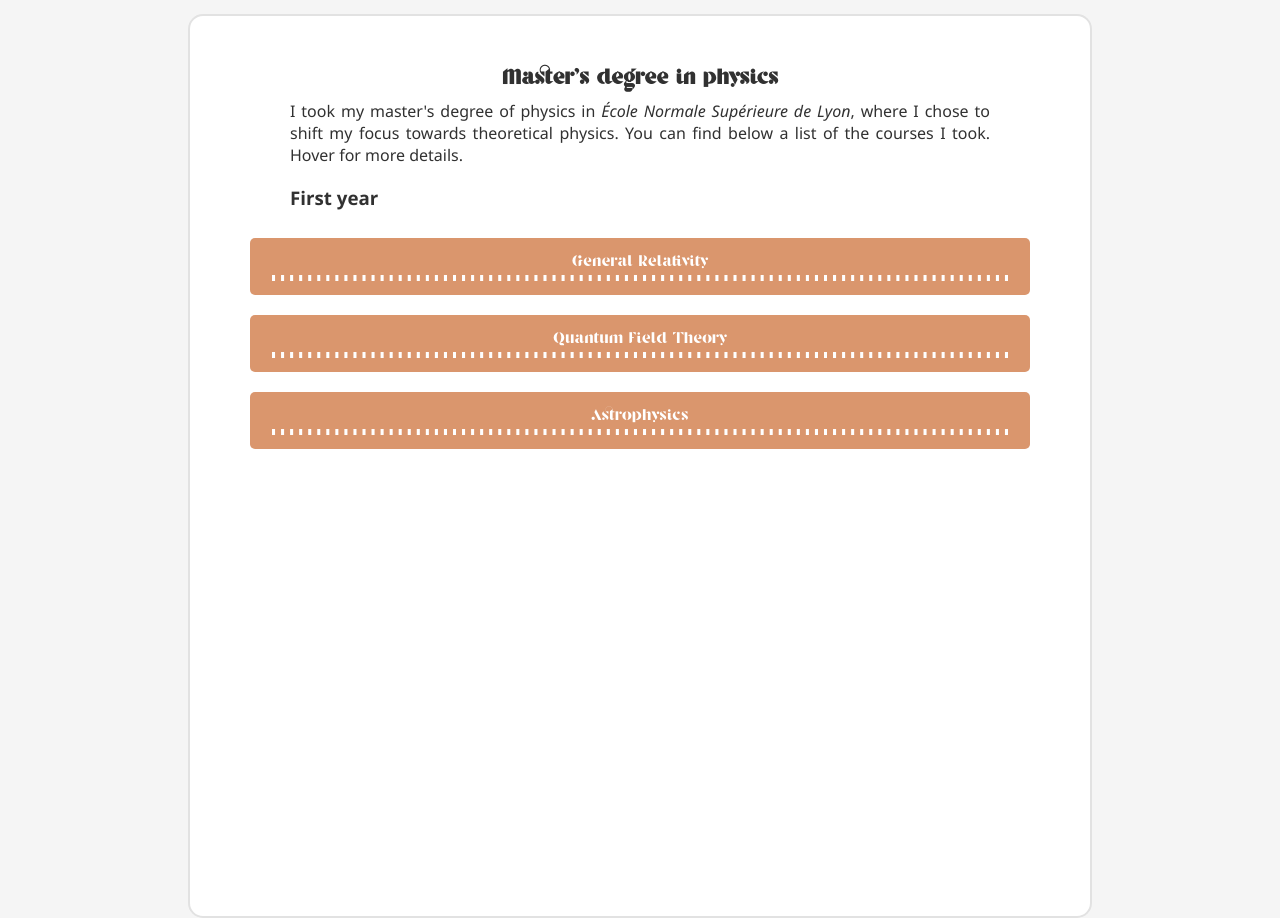
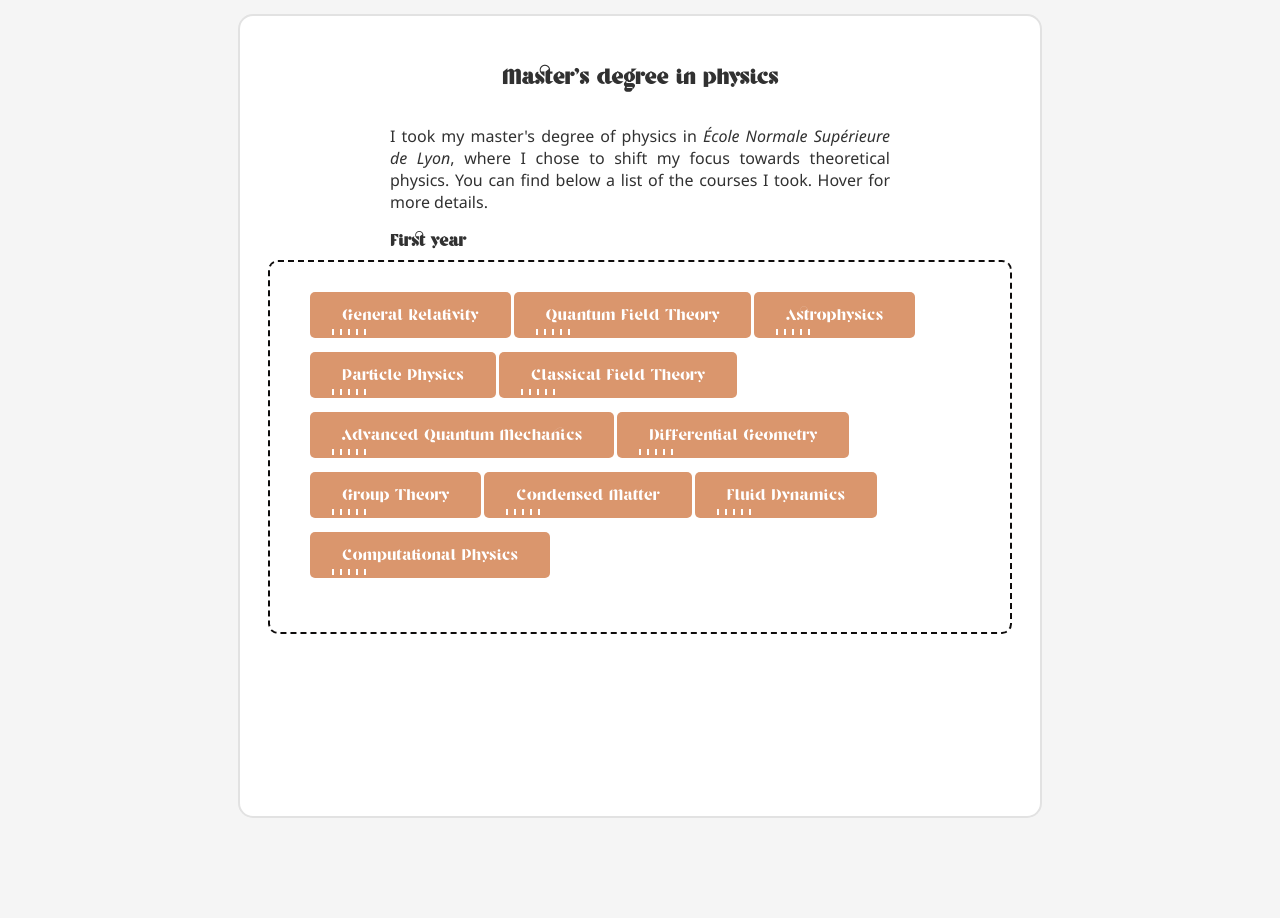
Before and after one commit to EvenCQRY/portfolio, a plain HTML site: page education.html in a window 1280 px wide. Shown: the part 318-1236 px from the top of the page. After the commit the page ends 1136 px from the top, so only its background shows below. Drawn offline with nearby package versions, Linux system fonts and the light colour scheme.

Commit message:
education update

```diff
--- a/education.html
+++ b/education.html
@@ -24,7 +24,7 @@
       <section class="intro">
         <h2 class="intro">Master's degree in physics</h2>
         <p class="intro">I took my master's degree of physics in <em>École Normale Supérieure de Lyon</em>, where I chose to shift my focus towards theoretical physics. You can find below a list of the courses I took. Hover for more details.</p>
-        <h3>First year</h3>
+        <h3 class="year">First year</h3>
       </section>
       <ul class="courses">
         <li class="course-li"><a class="course" href="" id="gr"> General Relativity
@@ -46,6 +46,7 @@
               <li>Quantization of the scalar field</li>
               <li>Coupling with an external source</li>
               <li>S-matrix, probability of scattering events</li>
+              <li>Dirac field</li>
             </ul>
           </div>
           </a>
@@ -57,11 +58,104 @@
               <li>Celestial mechanics</li>
               <li>Stars physics</li>
               <li>Astrophysical disks</li>
-              <li>Introduction to cosmology (FLRW, different expansion scenarios...)</li>
+              <li>Introduction to cosmology</li>
             </ul>
           </div>
           </a>
         </li>
+
+        <li class="course-li"><a class="course" href="" id="gr"> Particle Physics
+          <div class="expand-content"> <p>Introductory course to particle physics. Essential material covered: </p>
+          <ul class="material">
+              <li>Feynman diagrams</li>
+              <li>Elementary QED</li>
+              <li>Elementary QCD</li>
+              <li>Quarks model</li>
+            </ul>
+          </div>
+          </a>
+        </li>
+
+        <li class="course-li"><a class="course" href="" id="gr"> Classical Field Theory
+          <div class="expand-content"> <p>Essential material covered: </p>
+          <ul class="material">
+              <li>Special relativity</li>
+              <li>Covariant formulation of Maxwell's equations</li>
+              <li>Field formalism, Euler-Lagrange equations, Hamilton equations</li>
+              <li>Noether's theorem</li>
+            </ul>
+          </div>
+          </a>
+        </li>
+
+        <li class="course-li"><a class="course" href="" id="gr"> Advanced Quantum Mechanics
+          <div class="expand-content"> <p>Essential material covered: </p>
+          <ul class="material">
+              <li>Quantum entanglement</li>
+              <li>Density matrix</li>
+              <li>Elementary group theory</li>
+              <li>Klein-Gordon equation</li>
+              <li>Dirac equation</li>
+            </ul>
+          </div>
+          </a>
+        </li>
+
+        <li class="course-li"><a class="course" href="" id="gr"> Differential Geometry
+          <div class="expand-content"> <p>Introductory course to differential geometry. Essential material covered: </p>
+          <ul class="material">
+              <li>Differentiable manifolds, charts</li>
+              <li>Tangent space, fibres</li>
+              <li>Riemanian geometry</li>
+            </ul>
+          </div>
+          </a>
+        </li>
+
+        <li class="course-li"><a class="course" href="" id="gr"> Group Theory
+          <div class="expand-content"> <p>Essential material covered: </p>
+          <ul class="material">
+              <li>Discrete groups</li>
+              <li>Continuous groups</li>
+              <li>Group representations</li>
+              <li>Lie groups, Lie algrebas</li>
+              <li>Classification of Lie algebras</li>
+            </ul>
+          </div>
+          </a>
+        </li>
+
+        <li class="course-li"><a class="course" href="" id="gr"> Condensed Matter
+          <div class="expand-content"> <p>Essential material covered: </p>
+          <ul class="material">
+
+            </ul>
+          </div>
+          </a>
+        </li>
+
+        <li class="course-li"><a class="course" href="" id="gr"> Fluid Dynamics
+          <div class="expand-content"> <p>Essential material covered: </p>
+          <ul class="material">
+
+            </ul>
+          </div>
+          </a>
+        </li>
+
+        <li class="course-li"><a class="course" href="" id="gr"> Computational Physics
+          <div class="expand-content"> <p>Essential material covered: </p>
+          <ul class="material">
+              <li>Integration algorithms</li>
+              <li>Solving eigenvalue problems</li>
+              <li>Markov-Chain Monte-Carlo</li>
+              <li> <strong>Project: </strong>Barnes-Hut algorithm</li>
+            </ul>
+          </div>
+          </a>
+        </li>
+
+
 
       </ul>
 
--- a/script-education.js
+++ b/script-education.js
@@ -12,7 +12,7 @@ window.addEventListener("DOMContentLoaded",
     height: '30vh',
     easing: 'easeInOutExpo',
     duration: 600,
-    delay:550
+    delay:1000
   });
   setTimeout(function () {
     window.scrollBy({
@@ -20,7 +20,7 @@ window.addEventListener("DOMContentLoaded",
       behavior: 'smooth',
     });
   }, 700);
- });
+});
 
 
 
--- a/style.css
+++ b/style.css
@@ -97,7 +97,7 @@ body {
   border-width: 2px;
   border-color:  rgb(226, 226, 226);
   border-style: solid;
-  padding: 50px;
+  /* padding: 50px; */
   background-color:rgb(255, 255, 255);
 }
 
@@ -219,8 +219,9 @@ body {
   }
 
   .intro {
+    padding-top: 25px;
     margin: auto;
-    width: 700px;
+    width: 500px;
     color: rgb(49, 49, 49)
   }
 
@@ -228,6 +229,13 @@ body {
     font-family: 'Stanley', Arial, sans-serif;
     text-align: center;
     margin-bottom: 10px;
+  }
+
+  .year {
+    font-family: 'Stanley', Arial, sans-serif;
+    text-align: left;
+    margin-bottom: 10px;
+    width: 700px;
   }
 
   p.intro{
@@ -257,15 +265,16 @@ body {
     .courses {
     list-style-type: none;
     margin: auto;
-    padding: 0;
-    overflow: hidden;
-    /* border-style:double; */
+    padding-top: 30px;
+    overflow: visible;
+    border-style:dashed;
     border-width: 2px;
     border-radius: 10px;
-    /* border-color: var(--caput-mortuum); */
-    border-color: rgb(226, 226, 226);
-    background-color: rgb(255, 255, 255);
-    /* background-color: rgb(14, 12, 12) */
+    border-color:  rgb(14, 12, 12);
+    /* background-color: rgb(255, 255, 255); */
+    height:340px;
+    width: 700px;
+    align-items: center;
   }
 
   li {
@@ -302,10 +311,11 @@ body {
     color: white;
     border-radius: 5px;
     width: 100%;
-    display: block;
+    /* display: block; */
     align-items: center;
     white-space: nowrap;
-    overflow: hidden;
+    overflow: visible;
+    margin: auto;
   }
 
   a.course p {
@@ -323,7 +333,7 @@ body {
     color: var(--caramel-light);
     padding:0 10%;
     padding-bottom: 10%;
-    display: block;
+    /* display: block; */
 
   }
   ul.material li {
@@ -341,24 +351,26 @@ body {
     color: var(--caramel-light);
   }
 
-  ul.courses {
-    height:500px;
-    width: 800px;
-  }
   li.course-li {
-    width: 93.5%;
+    padding-right:5%;
+    padding-bottom: 2%;
+    margin: 0px;
   }
 
   .expand-content {
     overflow: hidden;
     max-height: 0;
+    max-width: 0;
     transition: max-height 0.4s ease;
+    transition: max-width 0.4s ease;
     background: #ffffff;
     margin-top: 5px;
     padding: 0 20px;
     border-style: dashed;
     /* border-radius: 0 0 6px 6px; */
     border-color: var(--caramel-light);
+    z-index: 1;
+    position: absolute;
   }
   .expand-content p {
     text-align: justify;
@@ -368,10 +380,11 @@ body {
 
 
   a.course:hover .expand-content {
-    max-height: 200px;
+    max-height: 250px;
+    max-width: 600px;
     padding: 0 20px;
-    /* border-radius: 0 0 6px 6px; */
-    border-style: dashed;
+    border-style:solid;
+    z-index: 1000;
   }
 
   li a:hover {
```
